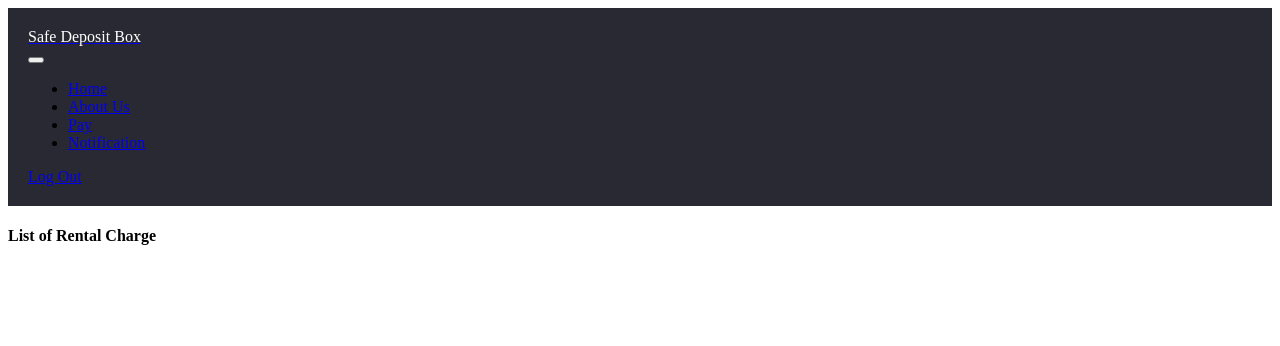
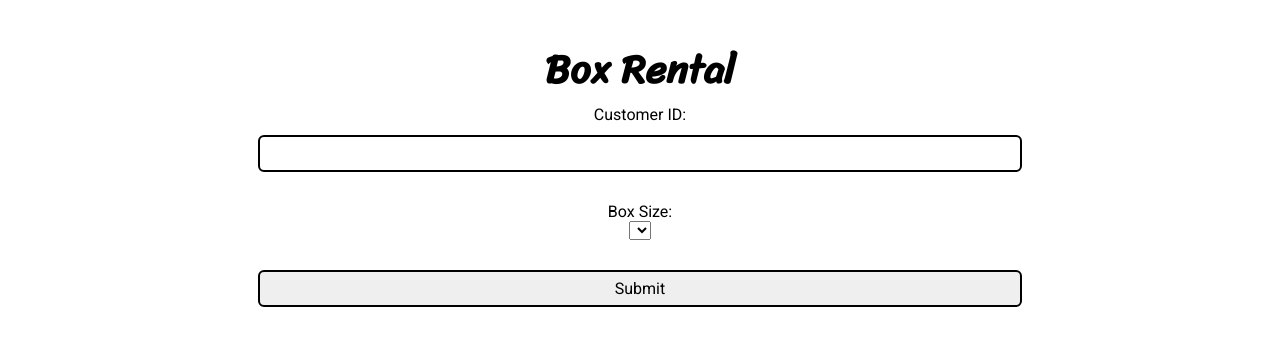
Before and after one commit to Masrafi5628/SafeDepositSystem, a PHP site: page /phpmail/rentBox.php in a window 1280 px wide. Shown: the top 346 px of the page. Run offline with PHP 8.4, Linux system fonts and the light colour scheme; tables that the repository leaves empty or names only in its code hold one stand-in row (values such as "Sample post"); a stand-in replaces the project's code that opens the database connection; lists and menus that the app fills with data are empty; some libraries are stand-ins or nearby versions.

Commit message:
Rental done

```diff
--- a/composer.json
+++ /dev/null
@@ -1,5 +0,0 @@
-{
-    "require": {
-        "phpmailer/phpmailer": "^6.8"
-    }
-}
--- a/rentBox.php
+++ b/rentBox.php
@@ -1,104 +1,77 @@
-<?php
-
-require_once("config.php");
-$query = " select * from box_form ";
-$result = mysqli_query($conn, $query);
-
-?>
-
 <!DOCTYPE html>
-
-<html lang="en" class="light-style" dir="ltr" data-theme="theme-default" data-assets-path="../assets/" data-template="vertical-menu-template-free">
-
+<html>
 <head>
-  <meta charset="utf-8" />
-  <meta name="viewport" content="width=device-width, initial-scale=1.0, user-scalable=no, minimum-scale=1.0, maximum-scale=1.0" />
-
-  <title>Deposit Box</title>
-
-  <meta name="description" content="" />
-
-  <!-- Favicon -->
-  <link rel="icon" type="image/x-icon" href="../assets/img/favicon/favicon.ico" />
-
-  <!-- Fonts -->
-  <link rel="preconnect" href="https://fonts.googleapis.com" />
-  <link rel="preconnect" href="https://fonts.gstatic.com" crossorigin />
-  <link href="https://fonts.googleapis.com/css2?family=Public+Sans:ital,wght@0,300;0,400;0,500;0,600;0,700;1,300;1,400;1,500;1,600;1,700&display=swap" rel="stylesheet" />
-
-  <!-- Icons. Uncomment required icon fonts -->
-  <link rel="stylesheet" href="../assets/vendor/fonts/boxicons.css" />
-
-  <!-- Core CSS -->
-  <link rel="stylesheet" href="../assets/vendor/css/core.css" class="template-customizer-core-css" />
-  <link rel="stylesheet" href="../assets/vendor/css/theme-default.css" class="template-customizer-theme-css" />
-  <link rel="stylesheet" href="../assets/css/demo.css" />
-
-  <!-- Vendors CSS -->
-  <link rel="stylesheet" href="../assets/vendor/libs/perfect-scrollbar/perfect-scrollbar.css" />
-
-  <!-- Page CSS -->
-
-  <!-- Helpers -->
-  <script src="../assets/vendor/js/helpers.js"></script>
-
-  <!--! Template customizer & Theme config files MUST be included after core stylesheets and helpers.js in the <head> section -->
-  <!--? Config:  Mandatory theme config file contain global vars & default theme options, Set your preferred theme option in this file.  -->
-  <script src="../assets/js/config.js"></script>
+    <title>Box Rental</title>
+    <link href="https://fonts.googleapis.com/css?family=Roboto|Sriracha&display=swap" rel="stylesheet">
+    <link rel="stylesheet" href="registration.css">
 </head>
-
 <body>
-  <!-- Content -->
-
-
-
-  <header style="background-color: #282932; padding: 20px;">
     <div class="container">
-      <!-- navbar -->
-      <nav class="navbar navbar-expand-lg  c_nav">
-        <div class="container-fluid p-0">
-          <!-- logo -->
-          <a class="navbar-brand" href="home.html">
-            <p style="margin: 0; color: white;">Safe Deposit Box</p>
-          </a>
-          <button class="navbar-toggler collapsed d-flex d-lg-none flex-column justify-content-around" type="button" data-bs-toggle="collapse" data-bs-target="#nav_custom" aria-controls="nav_custom" aria-expanded="false" aria-label="Toggle navigation">
-            <span class="toggler-icon top-bar"></span>
-            <span class="toggler-icon middle-bar"></span>
-            <span class="toggler-icon bottom-bar"></span>
-          </button>
-          <!-- menu -->
-          <div class="collapse navbar-collapse menu" id="nav_custom">
-            <ul class="navbar-nav mx-auto mb-2 mb-lg-0">
-              <li class="nav-item">
-                <a class="nav-link" aria-current="page" href="home.php">Home</a>
-              </li>
-              <li class="nav-item">
-                <a class="nav-link " aria-current="page" href="about.html">About Us</a>
-              </li>
-              <li class="nav-item">
-                <a class="nav-link " aria-current="page" href="#">Pay</a>
-              </li>
-              <li class="nav-item">
-                <a class="nav-link " aria-current="page" href="#">Notification</a>
-              </li>
-            </ul>
-          </div>
-          <div class="call-action">
-            <a target="_blank" href="home.php">Log Out</a>
-          </div>
-        </div>
-      </nav>
-      <!-- navbar -->
-    </div>
-  </header>
-
-
-  <!-- Content wrapper -->
-  <div class="content-wrapper container">
-
-    <div class="container-xxl flex-grow-1 container-p-y">
-      <h4 class="fw-bold py-3 mb-4 text-center">List of Rental Charge</h4>
-
-      <div class="row mb-5">
+        <h1>Box Rental</h1>
 
         <?php
+
+        ini_set('display_errors', 1);
+        ini_set('display_startup_errors', 1);
+        error_reporting(E_ALL);
+
+        require_once('Classes/Database.php');
+        $db = new Database("localhost", "root", "", "test");
+        $conn = $db->getConnection();
+        if ($conn->connect_error) {
+            die("Connection failed: " . $conn->connect_error);
+        }
+
+        // check if form is submitted
+        if (isset($_POST['submit'])) {
+            $customer_id = $_POST['customer_id'];
+            $box_size = $_POST['box_size'];
+
+            // check if box is available
+            $check_box = "SELECT * FROM box WHERE size = '$box_size' AND customer_id IS NULL";
+            $result = $conn->query($check_box);
+
+            if ($result->num_rows > 0) {
+                // assign box to customer
+                $row = $result->fetch_assoc();
+                $box_id = $row['ID'];
+                $rent_date_time = date('Y-m-d H:i:s');
+                $due_date_time = date('Y-m-d H:i:s', strtotime('+365 days'));
+                $update_box = "UPDATE box SET customer_id = '$customer_id', rent_date_time = '$rent_date_time', due_date_time = '$due_date_time' WHERE id = '$box_id'";
+                $conn->query($update_box);
+
+                // display box information
+                echo "<div class='box-info' style='color:red'>";
+                echo "<p>Box Size: " . $row['size'] . "</p>";
+                echo "<p>Due Amount: $" . $row['Due_Amount'] . "</p>";
+                echo "</div>";
+
+            } else {
+                echo "<p>Sorry, the selected box size is not available.</p>";
+            }
+        }
+
+        // display form
+        echo '<form method="post" action="">';
+        echo '<label for="customer_id">Customer ID:</label>';
+        echo '<input type="text" id="customer_id" name="customer_id"><br>';
+        echo '<label for="box_size">Box Size:</label>';
+        echo '<select id="box_size" name="box_size">';
+        $get_sizes = "SELECT DISTINCT size FROM box WHERE Customer_ID IS NULL";
+        $sizes_result = $conn->query($get_sizes);
+        if ($sizes_result->num_rows > 0) {
+            while ($size_row = $sizes_result->fetch_assoc()) {
+                echo '<option value="' . $size_row['size'] . '">' . $size_row['size'] . '</option>';
+            }
+        }
+        echo '</select><br>';
+        echo '<input type="submit" name="submit" value="Submit">';
+        echo '</form>';
+
+        // close database connection
+        $conn->close();
+        ?>
+
+    </div>
+</body>
+</html>
```
Also changed, not shown: Classes/Box.php (+6 -12 lines), customerProfile.php (+8 -76 lines), 1 other file.
